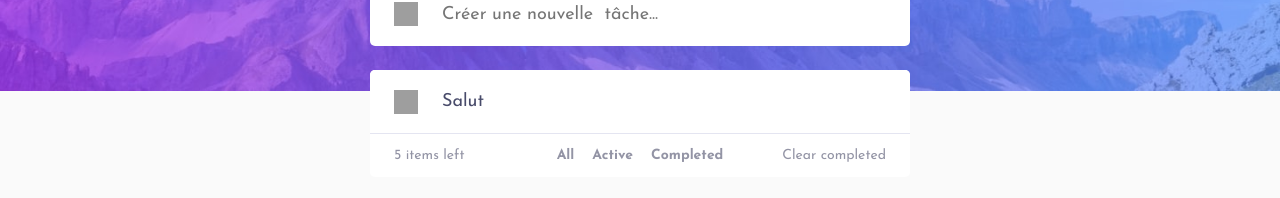
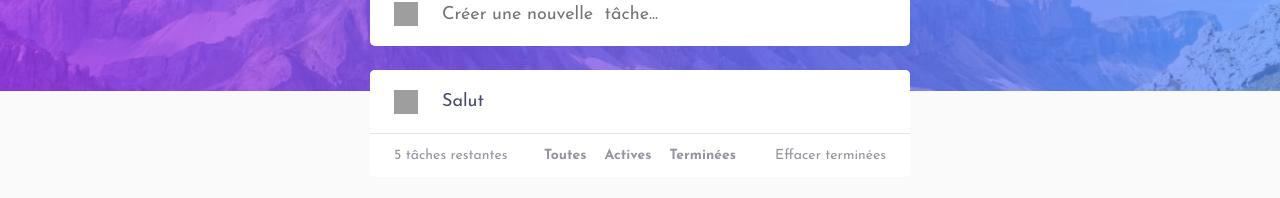
Before and after one commit to ChrishanZ/todolist-design, a React (Vite) app: page / in a window 1280 px wide. Shown: the part 176-374 px from the top of the page. Built offline with nearby package versions, Linux system fonts and the light colour scheme; grey boxes are pictures that could not be loaded.

Commit message:
dev || separate with components

```diff
--- /dev/null
+++ b/src/components/Newtask/Newtask.jsx
@@ -0,0 +1,13 @@
+import styles from "./Newtask.module.scss";
+import check from "../../assets/images/check.svg";
+
+function Newtask() {
+  return (
+    <div className={styles.newtask}>
+      <img src={check} alt="check" />
+      <input type="text" placeholder="Créer une nouvelle  tâche..." />
+    </div>
+  );
+}
+
+export default Newtask;
--- /dev/null
+++ b/src/components/Newtask/Newtask.module.scss
@@ -0,0 +1,25 @@
+.newtask {
+  position: relative;
+  margin-top: 48px;
+
+  input {
+    padding-left: 72px;
+    width: 100%;
+    height: 64px;
+    border-radius: 5px;
+    font-size: 18px;
+    outline: 0;
+    border: none;
+  }
+  img {
+    position: absolute;
+    width: 24px;
+    height: 24px;
+    left: 24px;
+    top: 20px;
+  }
+  ::placeholder  {
+    font-size: 18px;
+    color: var(--dark-gray-blue);
+  }
+}
--- /dev/null
+++ b/src/components/Task/Task.jsx
@@ -0,0 +1,13 @@
+import styles from "./Task.module.scss";
+import check from "../../assets/images/check.svg";
+
+function Task() {
+  return (
+    <div className={`d-flex align-items-center ${styles.task}`}>
+      <img src={check} alt="check" />
+      <p>Salut</p>
+    </div>
+  );
+}
+
+export default Task;
--- /dev/null
+++ b/src/components/Task/Task.module.scss
@@ -0,0 +1,18 @@
+.task {
+  position: relative;
+  padding-left: 72px;
+  width: 100%;
+  height: 64px;
+  font-size: 18px;
+  background-color: var(--white);
+  color: var(--very-dark-blue);
+
+  border-bottom: 1px solid var(--very-light-gray-blue);
+  img {
+    position: absolute;
+    width: 24px;
+    height: 24px;
+    left: 24px;
+    top: 20px;
+  }
+}
--- /dev/null
+++ b/src/components/Tasks/Tasks.jsx
@@ -0,0 +1,21 @@
+import styles from "./Tasks.module.scss";
+import Task from "../Task/Task";
+
+function Tasks() {
+  return (
+    <div className={` ${styles.tasks}`}>
+      <Task />
+      <div className={`${styles.footer}`}>
+        <p className={styles.text}>5 tâches restantes</p>
+        <div className={`d-flex ${styles.states}`}>
+          <p>Toutes</p>
+          <p>Actives</p>
+          <p>Terminées</p>
+        </div>
+        <p className={`d-flex justify-content-end`}>Effacer terminées</p>
+      </div>
+    </div>
+  );
+}
+
+export default Tasks;
--- /dev/null
+++ b/src/components/Tasks/Tasks.module.scss
@@ -0,0 +1,23 @@
+.tasks {
+  background-color: var(--white);
+  border-radius: 5px;
+  margin-top: 24px;
+  overflow: hidden;
+}
+
+.footer {
+  padding: 0 24px;
+
+  display: grid;
+  grid-template-columns: repeat(3, 1fr);
+  grid-template-rows: 1fr;
+  grid-column-gap: 18px;
+  grid-row-gap: 0px;
+
+  color: var(--dark-gray-blue);
+  font-size: 14px;
+}
+.states {
+  font-weight: bold;
+  gap: 18px;
+}
--- a/src/components/Todolist/Todolist.jsx
+++ b/src/components/Todolist/Todolist.jsx
@@ -1,5 +1,6 @@
 import styles from "./Todolist.module.scss";
-import check from "../../assets/images/check.svg";
+import Newtask from "../Newtask/Newtask";
+import Tasks from "../Tasks/Tasks";
 
 function Todolist() {
   return (
@@ -7,26 +8,9 @@ function Todolist() {
       <div className={styles.title}>
         <h1>TODO</h1>
       </div>
-      <div className={styles.newTask}>
-        <img src={check} alt="check" />
-        <input type="text" placeholder="Créer une nouvelle  tâche..." />
-      </div>
 
-      <div className={` ${styles.tasks}`}>
-        <div className={`d-flex align-items-center ${styles.task}`}>
-          <img src={check} alt="check" />
-          <p>Salut</p>
-        </div>
-        <div className={`${styles.footer}`}>
-          <p className={styles.text}>5 items left</p>
-          <div className={`d-flex ${styles.states}`}>
-            <p>All</p>
-            <p>Active</p>
-            <p>Completed</p>
-          </div>
-          <p className={`d-flex justify-content-end`}>Clear completed</p>
-        </div>
-      </div>
+      <Newtask />
+      <Tasks />
     </div>
   );
 }
--- a/src/components/Todolist/Todolist.module.scss
+++ b/src/components/Todolist/Todolist.module.scss
@@ -12,71 +12,3 @@
     font-size: 40px;
   }
 }
-
-.newTask {
-  position: relative;
-  margin-top: 48px;
-
-  input {
-    padding-left: 72px;
-    width: 100%;
-    height: 64px;
-    border-radius: 5px;
-    font-size: 18px;
-    outline: 0;
-    border: none;
-  }
-  img {
-    position: absolute;
-    width: 24px;
-    height: 24px;
-    left: 24px;
-    top: 20px;
-  }
-  ::placeholder  {
-    font-size: 18px;
-    color: var(--dark-gray-blue);
-  }
-}
-
-.task {
-  position: relative;
-  padding-left: 72px;
-  width: 100%;
-  height: 64px;
-  font-size: 18px;
-  background-color: var(--white);
-  color: var(--very-dark-blue);
-
-  border-bottom: 1px solid var(--very-light-gray-blue);
-  img {
-    position: absolute;
-    width: 24px;
-    height: 24px;
-    left: 24px;
-    top: 20px;
-  }
-}
-
-.tasks {
-  background-color: var(--white);
-  border-radius: 5px;
-  margin-top: 24px;
-  overflow: hidden;
-}
-.footer {
-  padding: 0 24px;
-
-  display: grid;
-  grid-template-columns: repeat(3, 1fr);
-  grid-template-rows: 1fr;
-  grid-column-gap: 18px;
-  grid-row-gap: 0px;
-
-  color: var(--dark-gray-blue);
-  font-size: 14px;
-}
-.states {
-  font-weight: bold;
-  gap: 18px;
-}
```
